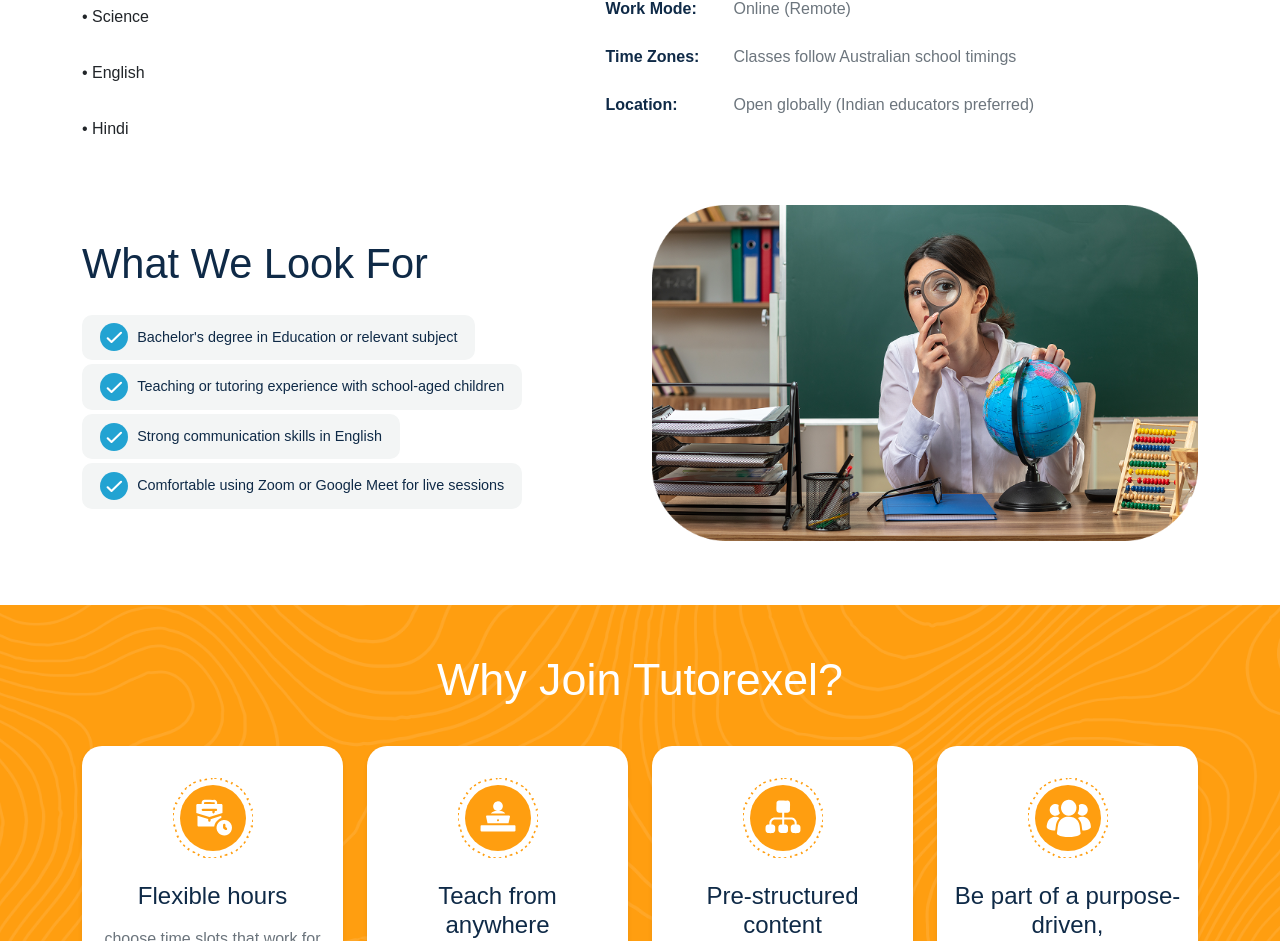
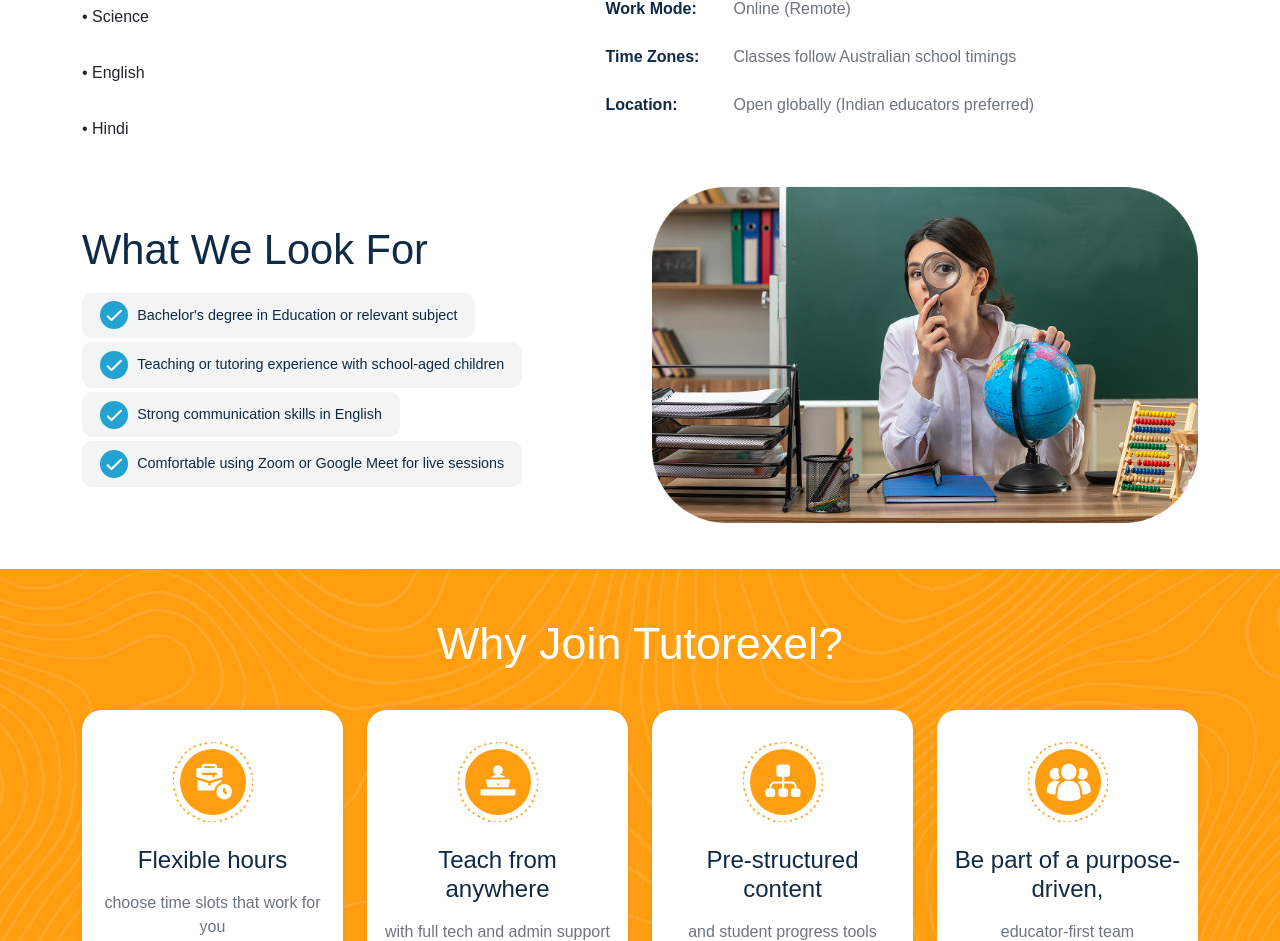
Before and after one commit to tutorexel/TutorExel-main, a React (Vite) app: page /careers in a window 1280 px wide. Shown: the part 789-1730 px from the top of the page. Built offline with nearby package versions, Linux system fonts and the light colour scheme; a web font is replaced by a local one.

Commit message:
Reduce hero section padding by additional 15% - fine-tune spacing

```diff
--- a/src/components/ui/FeatureSection.jsx
+++ b/src/components/ui/FeatureSection.jsx
@@ -46,14 +46,14 @@ const FeatureSection = ({
 
   const TextColumn = (
     <Col lg={6} className="text-center text-lg-start">
-      <h2 className=" feature-heading" style={{ fontSize: '2.6rem', lineHeight: '1.3' }}>
+      <h2 className="feature-heading mb-3" style={{ fontSize: '2.6rem', lineHeight: '1.3' }}>
         {headingText}
       </h2>
-      <div className="text-secondary mt-3 mb-4 feature-description">
+      <div className="text-secondary mt-2 feature-description">
         {descriptionText}
       </div>
 
-      <div className="d-grid gap-1 feature-list">
+      <div className="d-grid gap-1 feature-list mt-3">
         {features.map((feature, index) => (
           <div key={index}>
             <div className="feature-item mx-lg-0 mx-auto" style={{ borderRadius: '10px' }}>
@@ -76,7 +76,7 @@ const FeatureSection = ({
 
   return (
     // The main section applies custom styles over a base padding
-    <section className="bg-white feature-section" style={{ padding: '64px 0', ...customStyles }}>
+    <section className="bg-white feature-section" style={{ padding: '46px 0', ...customStyles }}>
       <Container>
         <Row className="align-items-center g-5"  style={{ padding : '0px !important' }}>
           {/* Conditionally render columns based on the imagePosition prop */}
--- a/src/components/ui/ui.css
+++ b/src/components/ui/ui.css
@@ -88,7 +88,7 @@
     justify-content: flex-start;
   }
   /* Center FeatureSection content on tablets and phones */
-  .feature-section { padding: 56px 0 !important; }
+  .feature-section { padding: 48px 0 !important; }
   .feature-section .row { text-align: center; }
   .feature-section .feature-list {
     max-width: 560px;
@@ -106,7 +106,7 @@
     width: 100%;
     justify-content: flex-start;
   }
-  .feature-section { padding: 48px 0 !important; }
+  .feature-section { padding: 41px 0 !important; }
   .feature-section .feature-list {
     gap: 0.25rem !important; /* Same tight spacing as desktop */
   }
```
